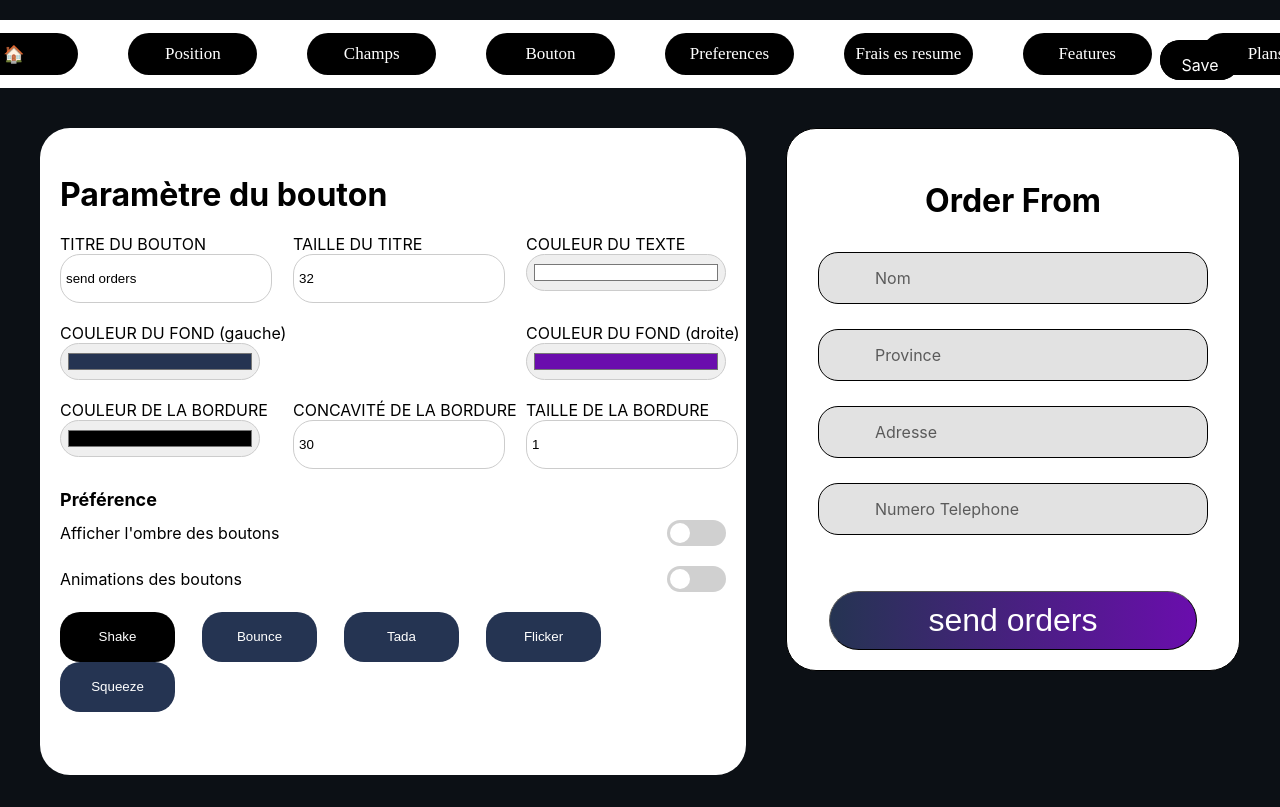
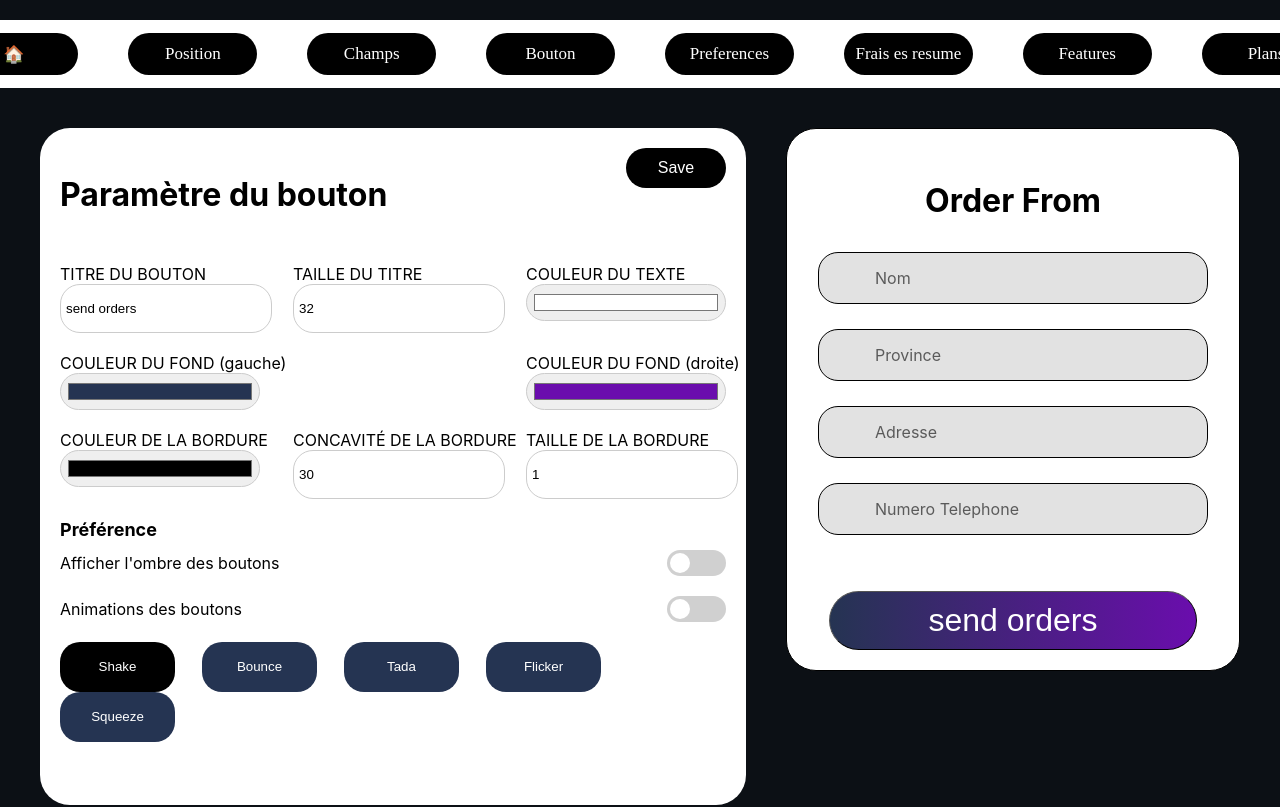
Before and after one commit to zidanemoh/app_shopify, a React (Create React App) app in the folder client/: page /bouton in a window 1280 px wide. Shown: the top 807 px of the page. Built offline with nearby package versions, Linux system fonts and the light colour scheme.

Commit message:
Update bouton.css

```diff
--- a/client/src/pages/styles/bouton.css
+++ b/client/src/pages/styles/bouton.css
@@ -1,9 +1,3 @@
-
-
-
-
-
-
 .bouton-page {
   background: linear-gradient(0deg, #0C1015 100%, #151D23 54%);
   padding: 20px;
@@ -19,6 +13,7 @@
 }
 
 .customization-section {
+  position: relative; /* للسماح باستخدام position absolute داخل القسم */
   width: 856px;
   background-color: #fff;
   border-radius: 30px;
@@ -40,10 +35,18 @@
   color: #fff;
   border: none;
   padding: 10px 20px;
+  margin: 0px;
   border-radius: 20px;
   font-size: 16px;
   cursor: pointer;
+  width: 100px;
+  height: 40px;
 }
+
+.save-button:hover {
+  background-color: #2d2d2d;
+}
+
 
 
 
@@ -52,6 +55,7 @@
   font-family: 'Inter', sans-serif;
   color: #000;
   margin-bottom: 20px;
+  margin-bottom: 50px;
 }
 
 .input-row {
@@ -242,16 +246,7 @@ input:checked + .slider:before {
   margin-top: 48px; /* المسافة بين الزر وأعلى الخانة */
 }
 
-.save-button {
-  width: 80px;
-  height: 40px;
-  border-radius: 30px;
-  background-color: #000;
-  font-size: 16px;
-  font-family: "inter", sans-serif;
-  padding: 15px;
-  margin: 20px;
-}
+
 
 .custom-button.shake {
   animation: shake 0.5s infinite;
@@ -328,6 +323,7 @@ input:checked + .slider:before {
 }
 
 .popup-customization-section {
+  position: relative;
   width: 856px; /* نفس عرض الجزء الأول */
   background-color: #fff;
   border-radius: 30px;
```
